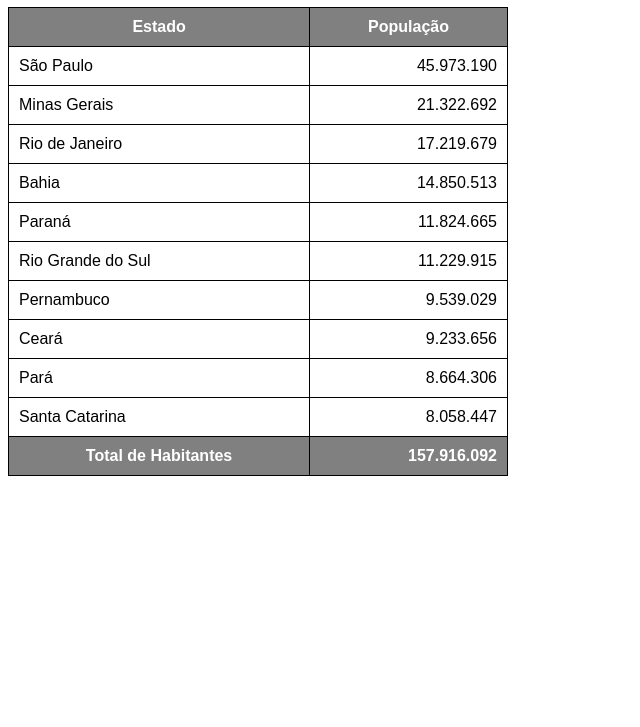
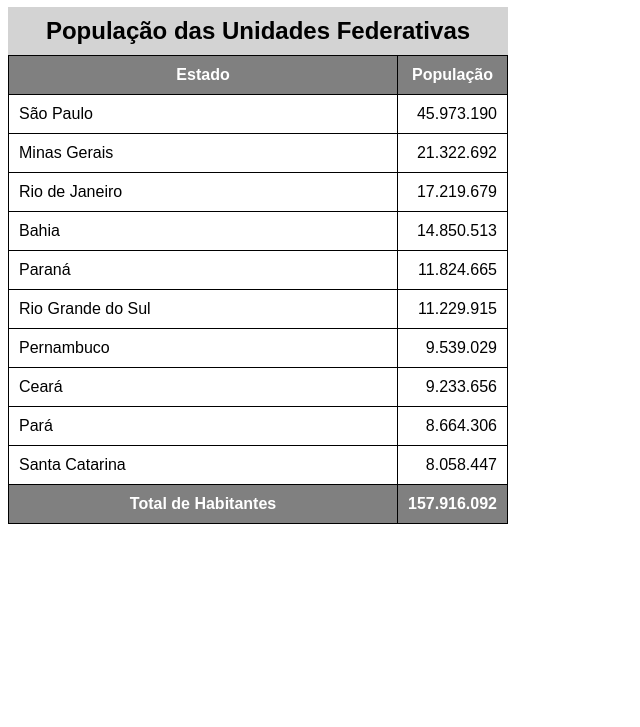
Before and after one commit to thdev7/html_css_cursoemvideo, a plain HTML site: page exercicios/ex23 tabelas/tabela2.html in a window 1280 px wide. Shown: the part 73-800 px from the top of the page, without its empty margins (0-640 px from the left). Drawn offline with Linux system fonts and the light colour scheme.

Commit message:
escopo das tabelas

```diff
--- a/exercicios/ex23 tabelas/style2.css
+++ b/exercicios/ex23 tabelas/style2.css
@@ -1,5 +1,12 @@
 body {
     font-family: Arial, Helvetica, sans-serif;
+}
+
+caption {
+    font-size: 1.5em;
+    background-color: lightgray;
+    padding: 10px;
+    font-weight: bold;
 }
 
 table {
--- a/exercicios/ex23 tabelas/tabela2.html
+++ b/exercicios/ex23 tabelas/tabela2.html
@@ -13,6 +13,7 @@
     <!--ANATOMIA DAS TABELAS GRANDES
 
         TABLE
+        CAPITION
         THEAD
             TR, TD, TH
         TBODY
@@ -21,10 +22,11 @@
             TR, TD, TH-->
 
     <table>
+        <caption>População das Unidades Federativas</caption>
         <thead>
             <tr>
-                <th>Estado</th>
-                <th>População</th>
+                <th scope="col">Estado</th>
+                <th scope="col" style="width: 50px;">População</th>
             </tr>
         </thead>
 
@@ -85,7 +87,7 @@
 
         <tfoot>
             <tr>
-                <th>Total de Habitantes</th>
+                <th scope="row">Total de Habitantes</th>
                 <td class="num"><strong>157.916.092</strong></td>
             </tr>
         </tfoot>
```
